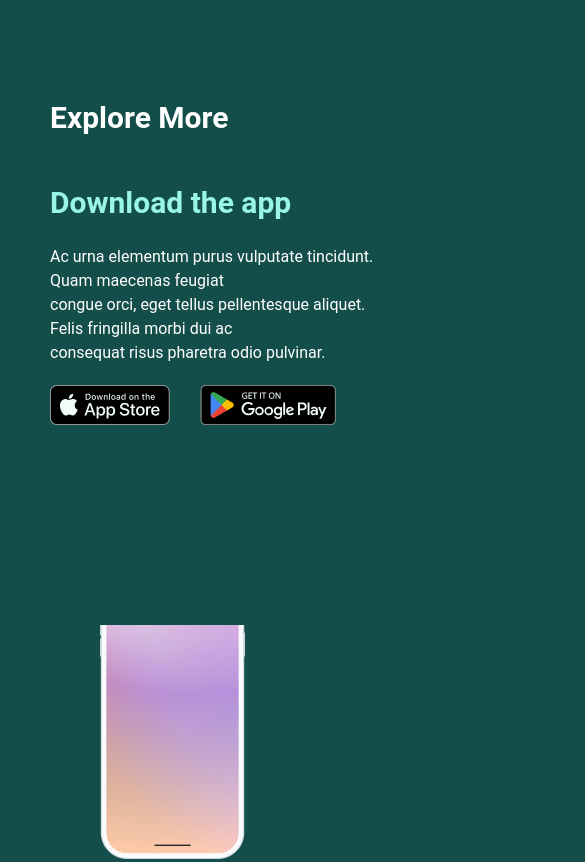
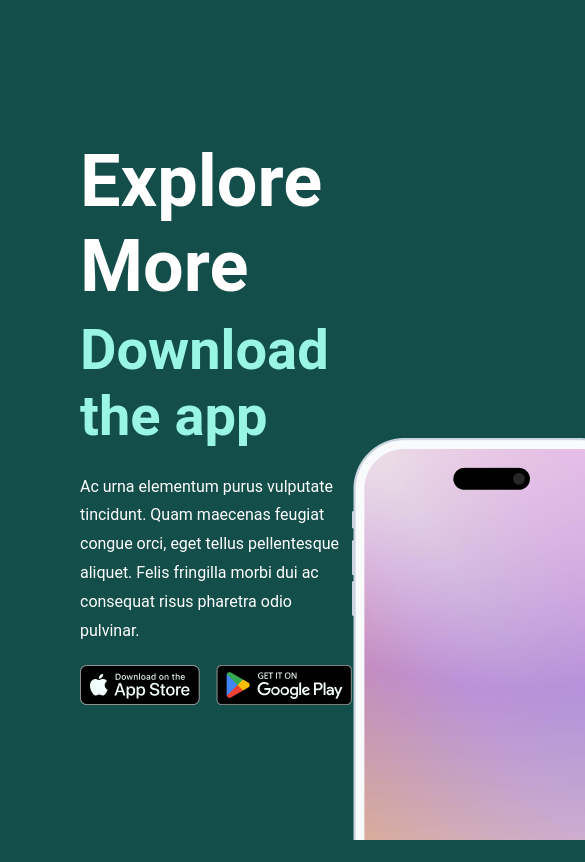
Before and after one commit to Abiola65/Section-6, a plain HTML site: page index.html in a window 390 px wide. Shown: the top 862 px of the page, 585 px wide, since content can reach past the window. Drawn offline with Linux system fonts and the light colour scheme.

Commit message:
added some fixes

```diff
--- a/index.html
+++ b/index.html
@@ -1,30 +1,42 @@
 <!DOCTYPE html>
 <html lang="en">
   <head>
-    <meta charset="UTF-8">
-    <meta name="viewport" content="width=device-width, initial-scale=1.0">
+    <meta charset="UTF-8" />
+    <meta name="viewport" content="width=device-width, initial-scale=1.0" />
     <title>Section-Extra-6</title>
-    <link rel="stylesheet" href="style.css">
-    <link rel="stylesheet" href="https://cdnjs.cloudflare.com/ajax/libs/font-awesome/6.5.2/css/all.min.css">
+    <link rel="stylesheet" href="style.css" />
+    <link
+      rel="stylesheet"
+      href="https://cdnjs.cloudflare.com/ajax/libs/font-awesome/6.5.2/css/all.min.css"
+    />
   </head>
   <body>
-    <section class="heading">
     <div class="content">
       <div class="text-content">
         <h1>Explore More</h1>
         <h2>Download the app</h2>
-                <p>Ac urna elementum purus vulputate tincidunt. Quam maecenas feugiat<br> congue orci, eget tellus pellentesque aliquet. Felis fringilla morbi dui ac <br> consequat risus pharetra odio pulvinar.</p>
+        <p>
+          Ac urna elementum purus vulputate tincidunt. Quam maecenas feugiat<br />
+          congue orci, eget tellus pellentesque aliquet. Felis fringilla morbi
+          dui ac <br />
+          consequat risus pharetra odio pulvinar.
+        </p>
         <div class="buttons">
-                    <img src="images/Button 1.png" alt="Button 1">
-                    <img src="images/Button 2.png" alt="Button 2">
-
+          <img src="images/Button 1.png" alt="Button 1" />
+          <img src="images/Button 2.png" alt="Button 2" />
         </div>
       </div>
       <div class="big-image">
-                <img src="images/iPhone1.png" alt="iPhone 1">
-                <img src="images/iPhone.png" alt="iPhone 2">
+        <div>
+            <img src="images/iPhone1.png" alt="iPhone 1" />
+        </div>
+        <div>
+            <img src="images/iPhone.png" alt="iPhone 2" />
         </div>
       </div>
-    </section>
+    </div>
   </body>
 </html>
+
+<!-- Percentage works with parent -->
+ <!-- VH and VW works with screen -->
--- a/style.css
+++ b/style.css
@@ -1,81 +1,56 @@
+* {
+  padding: 0;
+  margin: 0;
+  box-sizing: border-box;
+}
+
 body {
   margin: 0;
   padding: 0;
-    font-family: 'Roboto', sans-serif;
-    background-color: rgba(19, 78, 74, 1)
-}
-
-.heading {
-    margin-left: 50px;
+  font-family: "Roboto", sans-serif;
+  background-color: rgba(19, 78, 74, 1);
 }
 
 .content {
   display: flex;
-}
-
-.text-content {
-    margin-top: 100px;
+   padding-left: 80px;
+  padding-right: 80px;
+  justify-content: space-between;
+  align-items: center;
+  height: 100vh;
 }
 
 .text-content h1 {
   color: #fff;
-    font-size: 60px;
+  font-size: 72px;
+  margin-bottom: 8px;
 }
 
 .text-content h2 {
   color: rgba(153, 246, 228, 1);
-    font-size: 60px;
-    width: 600px;
+  font-size: 56px;
+  margin-bottom: 24px;
 }
 
 .text-content p {
   color: #fff;
   font-size: 16px;
-    line-height: 1.5;
-    margin-top: 5px;
+  margin-bottom: 20px;
+  line-height: 28.8px;
 }
 
 .buttons {
   display: flex;
-    gap: 30px;
-    margin-top: 20px;
+  gap: 16px;
   cursor: pointer;
 }
 
 .big-image {
   display: flex;
-    gap: 30px;
-    margin-left: 50px;
-}
-.big-image img:last-child {
-    margin-bottom: 155px;
-}
-.big-image img:first-child {
-    margin-top: 155px;
+  gap: 40px;
+   height: 100%;
 }
 
-@media (max-width: 768px){
-    .content{
-        display: block;
+.big-image > :nth-child(1) {
+  align-self: flex-end;
 }
-     .big-image img{
-        width: 50%;
-        margin-top: 80px;
-
-    }
-    .big-image img:first-child{
-        position: absolute;
-        top: 110%;
-        left: -1%;
-    }
-    .big-image img:last-child{
-        margin-top: 200px;
-    }
-    .text-content h1{
-        margin-bottom: 50px;
-        font-size: 30px;
-    }
-    .text-content h2{
-        font-size: 30px;
-    }
-}
```
Lines whose indentation alone changed are shown as unchanged.
